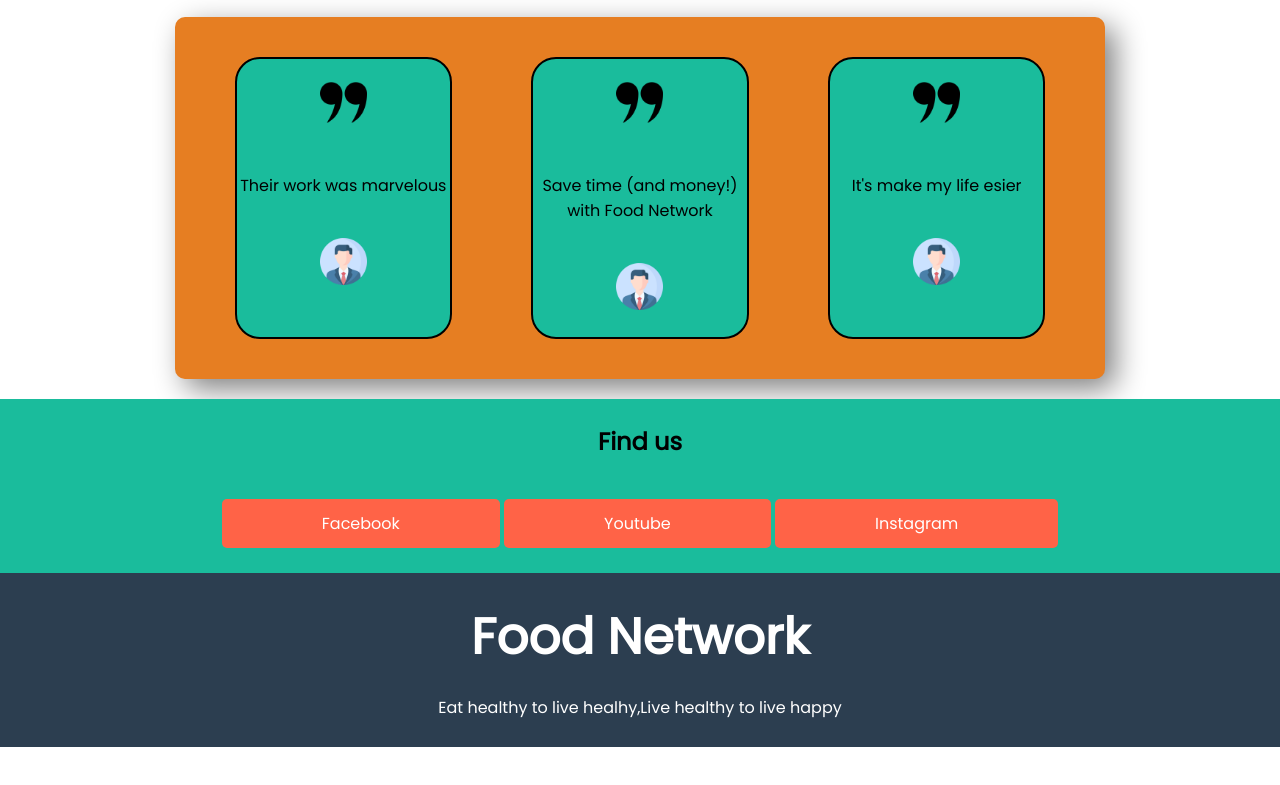
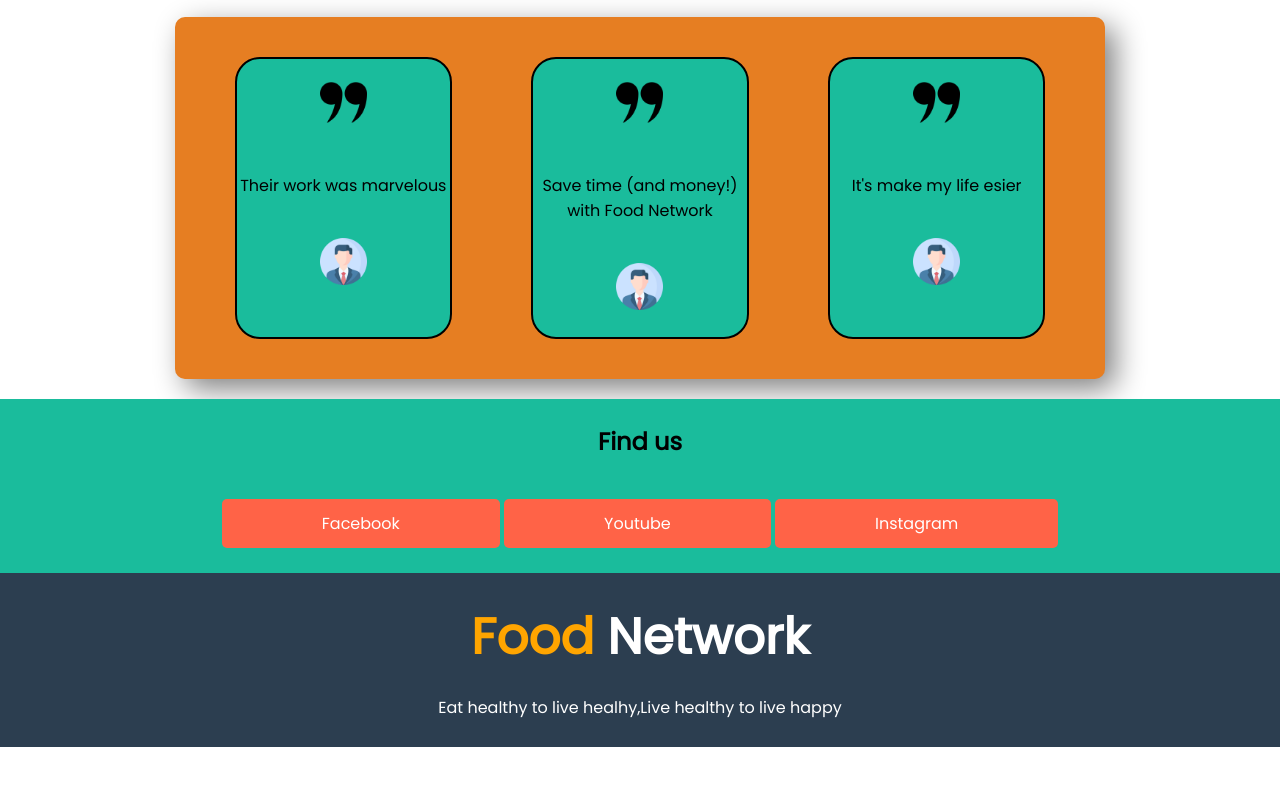
Before and after one commit to Mostofatawsif/food-network--demo-repo, a plain HTML site: page index.html in a window 1280 px wide. Shown: the part 2886-3671 px from the top of the page. Drawn offline with Linux system fonts and the light colour scheme.

Commit message:
Last commit

```diff
--- a/index.html
+++ b/index.html
@@ -113,7 +113,7 @@
        </div>
         <!-- section7 started -->
         <section id="footer">
-            <footer> <h1>Food Network</h1>
+            <footer> <h1> <span class="orange-color">Food</span> Network</h1>
             <p>Eat healthy to live healhy,Live healthy to live happy </p>
             </footer>
         </section>
--- a/style.css
+++ b/style.css
@@ -15,8 +15,6 @@
 }
 h1{
     font-size: 50px;
-    /* margin-top: 180px; */
-
 }
 .half-width{
     width: 40%;
```
